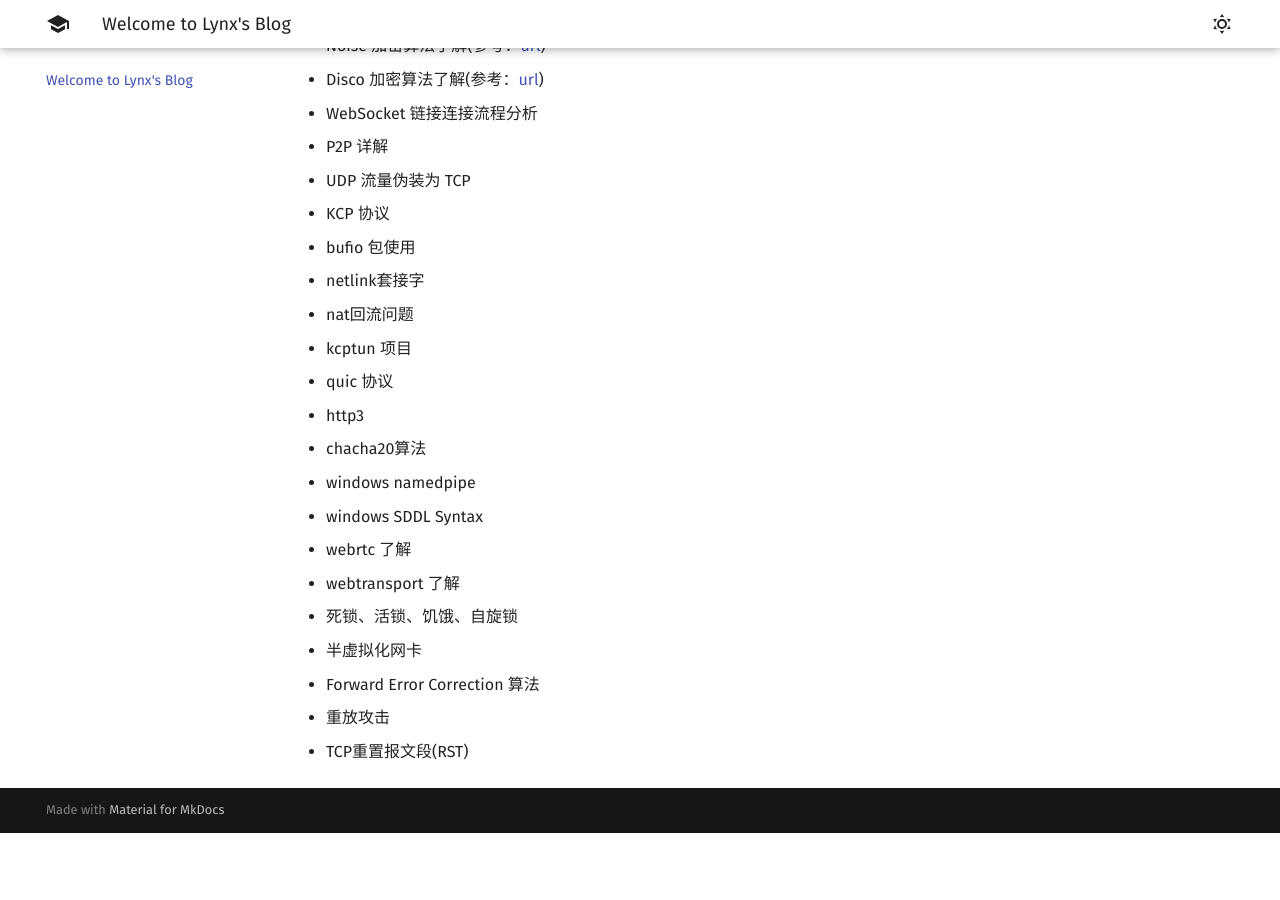
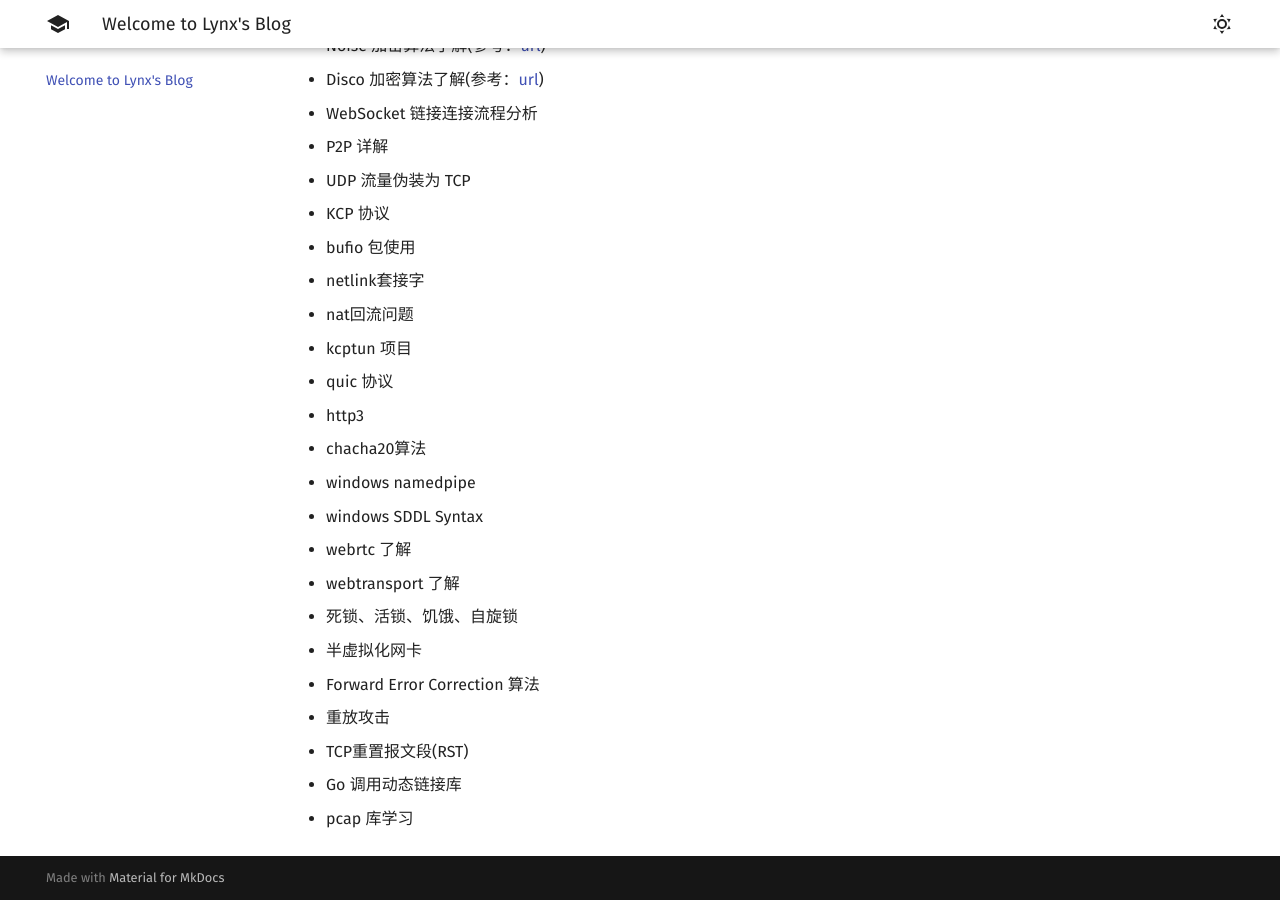
Before and after one commit to 1314liuwei/blog, an MkDocs documentation site: the page built from docs/index.md, in a window 1280 px wide and 900 px high, scrolled down 640 px. Built offline with MkDocs 1.6.1 and Material for MkDocs 9.7.7, drawn with Linux system fonts in a browser that asks for light colours; before the commit the page ends 1473 px from its top, so only the background shows below that.

Commit message:
2023/06/22 周四

```diff
--- a/docs/index.md
+++ b/docs/index.md
@@ -36,3 +36,5 @@
 - Forward Error Correction 算法
 - 重放攻击
 - TCP重置报文段(RST)
+- Go 调用动态链接库
+- pcap 库学习
```
